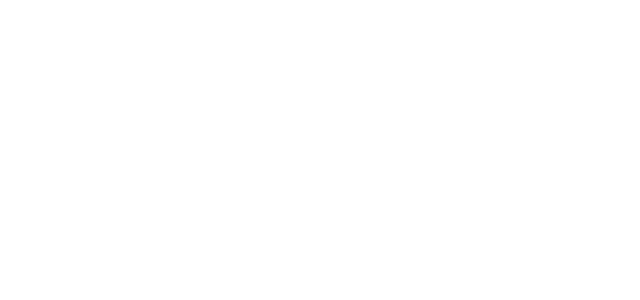
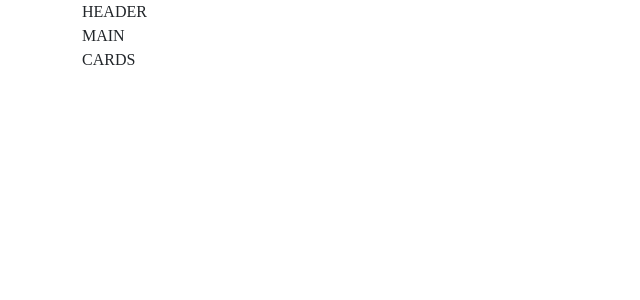
Before and after one commit to LucaVerth/vue-dischi, a Vue app: page / in a window 1280 px wide. Shown: the top 300 px of the page, without its empty margins (0-640 px from the left). Built offline with nearby package versions, Linux system fonts and the light colour scheme; a small style sheet from the web is missing.

Commit message:
Working on main structure // main components added

```diff
--- a/src/App.vue
+++ b/src/App.vue
@@ -2,18 +2,22 @@
   <div id="app">
     <div class="main-wrapper">
       <div class="container">
-
+        <Header/>
+        <Main/>
       </div>
     </div>
   </div>
 </template>
 
 <script>
+import Header from "./components/Header.vue";
+import Main from "./components/Main.vue";
 
 export default {
   name: 'App',
   components: {
-
+    Header,
+    Main,
   }
 }
 </script>
--- /dev/null
+++ b/src/components/Cards.vue
@@ -0,0 +1,13 @@
+<template>
+  <div>CARDS</div>
+</template>
+
+<script>
+export default {
+
+}
+</script>
+
+<style lang="scss">
+
+</style>
--- /dev/null
+++ b/src/components/Header.vue
@@ -0,0 +1,15 @@
+<template>
+  <header>
+    HEADER
+  </header>
+</template>
+
+<script>
+export default {
+  name: 'Header',
+}
+</script>
+
+<style lang="scss">
+
+</style>
--- /dev/null
+++ b/src/components/Main.vue
@@ -0,0 +1,24 @@
+<template>
+  <main>
+    MAIN
+    <div class="album-container">
+      <div>
+        <Cards/>
+      </div>
+    </div>
+  </main>
+</template>
+
+<script>
+import Cards from "./Cards.vue";
+
+export default {
+  components:{
+    Cards,
+  }
+}
+</script>
+
+<style lang="scss">
+
+</style>
```
